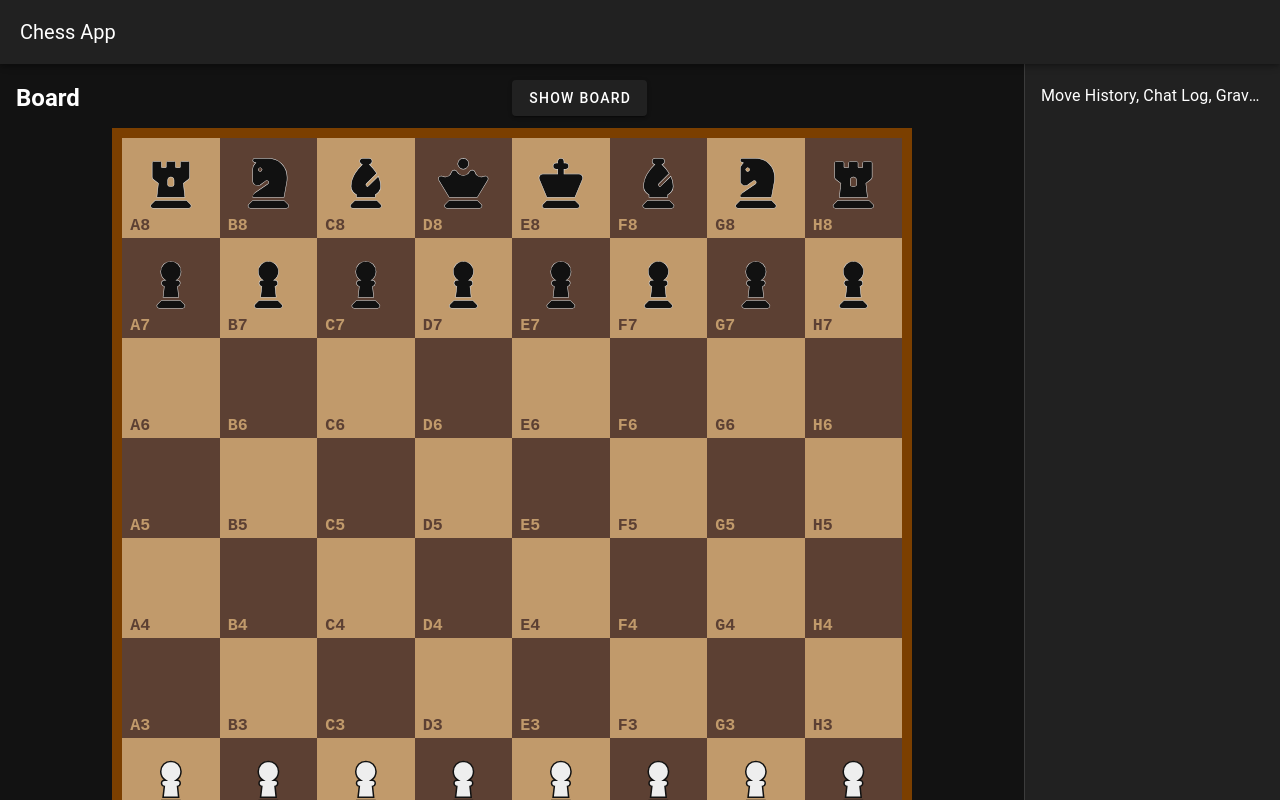
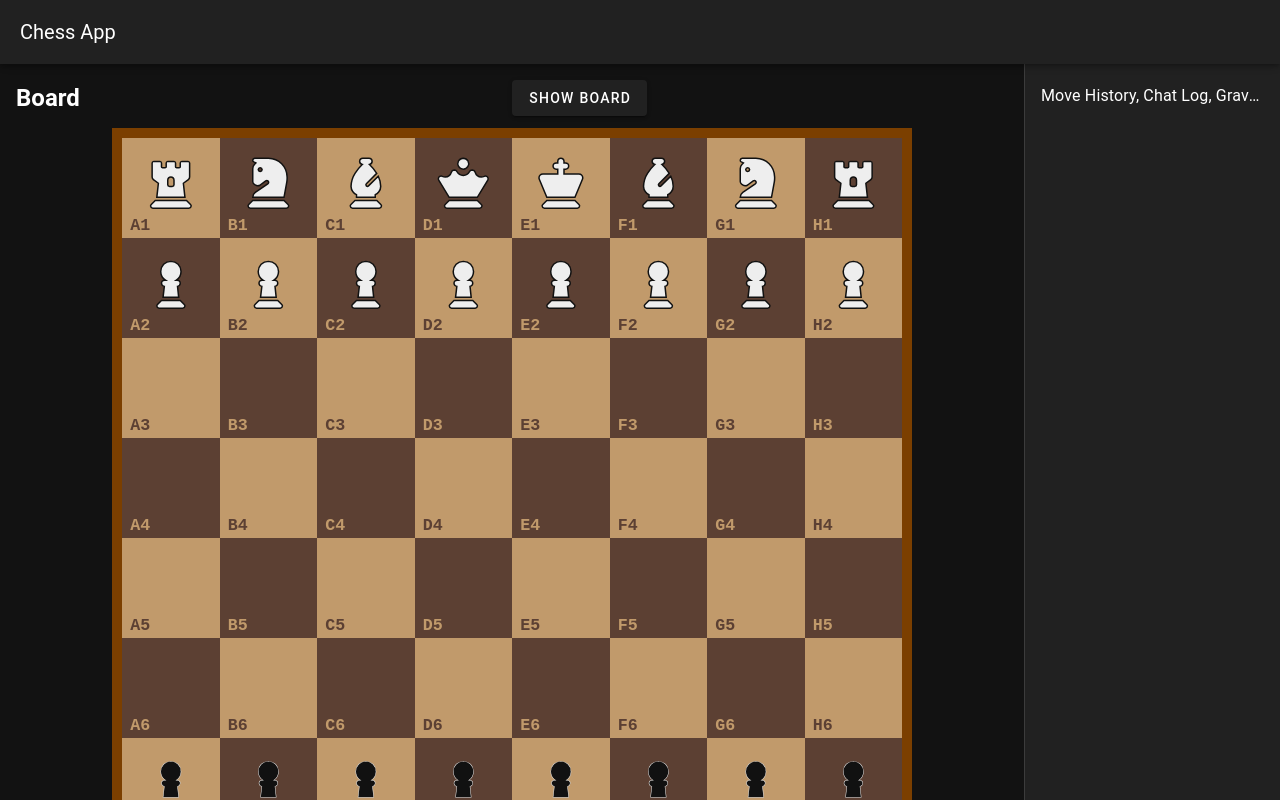
Before and after one commit to Jsnrez/vue-chess, a Vue app in the folder chess/: page / in a window 1280 px wide. Shown: the top 800 px of the page. Built offline with nearby package versions, Linux system fonts and the light colour scheme.

Commit message:
Formatting changes, starting on rook movement, added functions to board.vue for onclick events

```diff
--- a/chess/src/components/Board.vue
+++ b/chess/src/components/Board.vue
@@ -14,8 +14,9 @@
                 <!-- placeholder for player 1's captured pieces -->
             </v-col>
             <v-col class="board" cols="8">
-                <v-row class="board-row" no-gutters v-for="(row, index_x) in board.boardState.value" :key="index_x">
-                    <v-col class="board-square" :class="{selected: cell.selected, 'highlight-move': cell.prospectiveMove}" v-for="(cell, index_y) in row" :key="index_y"  @click="handleClick(index_x, index_y)">
+                <v-row class="board-row" no-gutters v-for="(row, index_x) in board.boardState" :key="index_x">
+                    <v-col class="board-square" :class="{ selected: cell.selected, 'highlight-move': cell.prospectiveMove }"
+                        v-for="(cell, index_y) in row" :key="index_y" @click="testMovement(index_x, index_y)">
                         <span class="board-piece" v-show="cell.piece" :class="cell.getPieceColorClass()">
                             <i class="fa-solid" :class="cell.getPieceIcon()"></i>
                         </span>
@@ -62,26 +63,33 @@ function deepCopyObject(obj) {
 
 // invokes a function on tile click depending on board state
 function handleClick(colLetter, rowNum) {
-    if(!pieceSelected.value) {
+    if (!pieceSelected.value) {
         console.log('hit first if')
         // basic activatePiece
         activatePiece(colLetter, rowNum)
         return
     }
     console.log(pieceSelected.value)
-    if(pieceSelected.value.id == board.boardState.value[colLetter][rowNum].id){
+    if (pieceSelected.value.id == board.boardState[colLetter][rowNum].id) {
+        // Create an array of valid move id's, check if array.find(board.boardState[colLetter][rowNum].id)
         console.log('hit second if')
         pieceSelected.value.selected = false
         pieceSelected.value = false
     }
+}
 
+function testMovement(x, y) {
+    console.log(x)
+    let testVal = board.rookMovement(x,y)
+
+    console.log(testVal)
 }
 
 function activatePiece(colLetter, rowNum) {
     // activate piece, assign property to class
     // if piece from event is already the active one then unassign
 
-    if(!board.boardState.value[colLetter][rowNum].piece) {
+    if (!board.boardState[colLetter][rowNum].piece) {
         console.log('hit exit Clause')
         return
     }
@@ -89,8 +97,8 @@ function activatePiece(colLetter, rowNum) {
     // create working copy of board, use for patch later
     // const boardCopy = deepCopyArray(board.boardState)
     // reference to selected Cell
-    pieceSelected.value = board.boardState.value[colLetter][rowNum]
-    console.log('newly assigned', pieceSelected.value)
+    pieceSelected.value = board.boardState[colLetter][rowNum]
+
     pieceSelected.value.selected = true
 
 
--- a/chess/src/composables/pieces.js
+++ b/chess/src/composables/pieces.js
@@ -42,16 +42,5 @@ export function usePieces() {
         return res;
     }
 
-    const rookMovement = (x, y) => {
-        // we know both arrays have a length of 8
-        // use a for-loop twice, one where x is unchanged, and another where y is unchanged
-        const spacesToHighlight = []
-
-
-        return ['values']
-    }
-
-    //distance to end
-
     return { getPieceType }
 }
--- a/chess/src/stores/board.js
+++ b/chess/src/stores/board.js
@@ -4,18 +4,18 @@ import { usePieces } from '../composables/pieces'
 
 export const useBoardStore = defineStore('board', () => {
 
-    const boardLoading=ref(false)
+    const boardLoading = ref(false)
     const boardCols = ['a', 'b', 'c', 'd', 'e', 'f', 'g', 'h']
 
     const { getPieceType } = usePieces()
 
-    function _isEven(a){
+    function _isEven(a) {
         return a % 2 == 0
     }
     // TODO: Rename params to more readable
-    function getColorEvaluation(id, tile){
+    function getColorEvaluation(id, tile) {
         // if id is even the evaluation needs to be even
-        if(_isEven(id)) {
+        if (_isEven(id)) {
             return _isEven(tile)
         }
         return !_isEven(tile)
@@ -26,8 +26,8 @@ export const useBoardStore = defineStore('board', () => {
             // console.log('id for evaluation', id)
             this.color = getColorEvaluation(id, tile) ? 'black' : 'white';
             this.classes = null;
-            this.piece = getPieceType(col+id);
-            this.id = col+id;
+            this.piece = getPieceType(col + id);
+            this.id = col + id;
             this.selected = false
             this.prospectiveMove = false
         }
@@ -45,9 +45,7 @@ export const useBoardStore = defineStore('board', () => {
         }
     }
 
-    const boardState = reactive({
-        value: getFreshBoard()
-    })
+    const boardState = ref(getFreshBoard())
 
     // [y-axis][x-axis]
     function getFreshBoard() {
@@ -58,11 +56,50 @@ export const useBoardStore = defineStore('board', () => {
                 // colIndex for determining evaluation type, tileIndex for color selection
                 return new boardSquare(col, colIndex + 1, tileIndex + 1)
             })
-        }).reverse()
+        })
     }
 
 
+    // Keep the state in 2 parts - one for display and one for game management
+
+    function rookMovement(x, y) {
+        // we know both arrays have a length of 8
+        // use a for-loop twice, one where x is unchanged, and another where y is unchanged
+        const allPossibleMoves = []
+        // maybe reverse the array for negative movement?
+        // can use this same algorithm
+        // slice into 2 arrays, reverse the negative movement, in the end we only need ids
+        //
+        for (let i = y + 1; i < 8; i++) {
+            console.log('Loop started at index of -- ', i)
+            console.log(boardState.value)
+            allPossibleMoves.push(boardState.value[x][i]['id'])
+        }
+
+        // worry about corner cases later
+
+        console.log('test')
+        return allPossibleMoves
+    }
+
+    // function __inlineMovement(origin, axis) {
+    //     for (let i = origin + 1; i < 8; i++) {
+    //         console.log('Loop started at index of -- ', i)
+    //         boardState[i]
+    //     }
+    // }
+
+    const getSquareId = (x, y) => {
+        return boardState[x][y]['id']
+    }
+
+    // higher order function idea - continue checking
+    // function checks for prescence of piece on board square, returns id
+    //      -- call multiple times to populate an array of legal moves
+
+    //distance to end
 
 
-    return { boardLoading, getFreshBoard, boardState }
+
+    return { boardLoading, getFreshBoard, boardState, rookMovement }
 })
```
Lines whose indentation alone changed are shown as unchanged.
